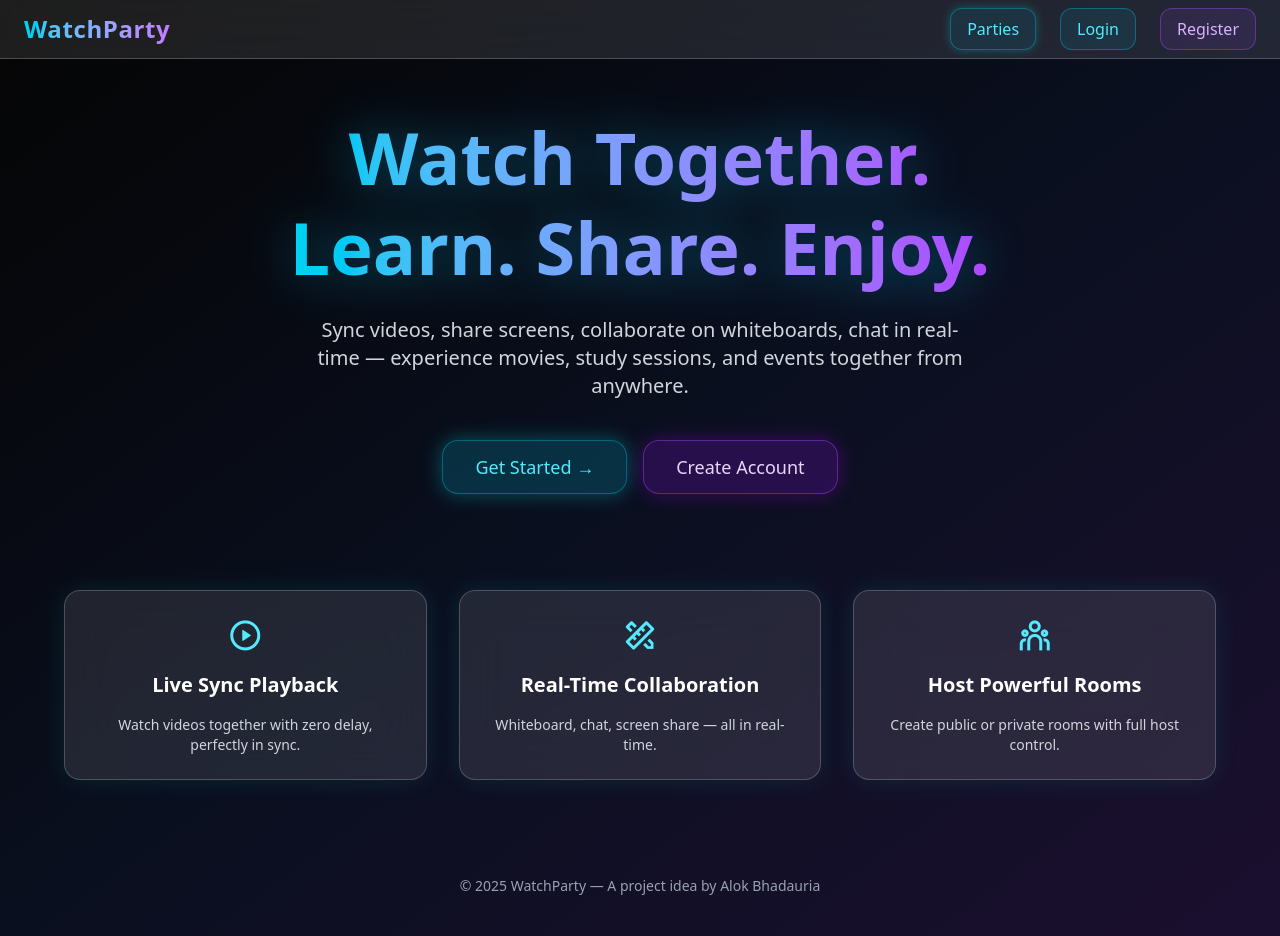
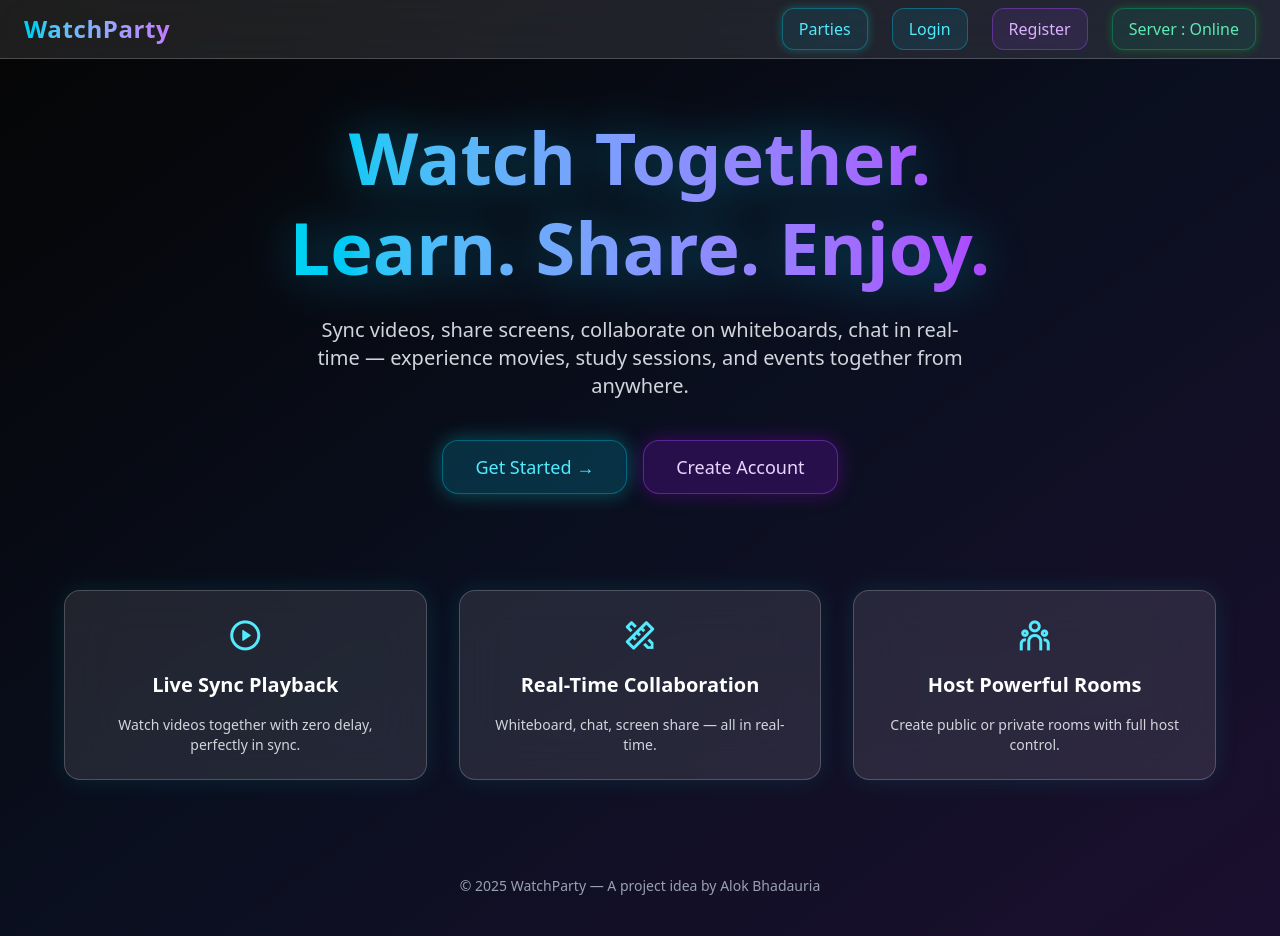
Before and after one commit to alok-bhadauria/WatchParty, a React (Vite) app in the folder frontend/: page / in a window 1280 px wide. Built offline with nearby package versions, Linux system fonts and the light colour scheme; no server answers.

Commit message:
Navbar update : Shows Server Status Now

```diff
--- a/frontend/src/components/Navbar.jsx
+++ b/frontend/src/components/Navbar.jsx
@@ -1,4 +1,4 @@
-import { useContext, useState } from "react";
+import { useContext, useState, useEffect } from "react";
 import { Link, useNavigate } from "react-router-dom";
 import { AuthContext } from "../context/AuthContext";
 
@@ -7,12 +7,34 @@ export default function Navbar() {
   const navigate = useNavigate();
   const [open, setOpen] = useState(false);
 
+  // ===============================
+  // 🔥 SERVER STATUS SYSTEM
+  // ===============================
+  const [status, setStatus] = useState("Checking...");
+
+  const checkServer = async () => {
+    setStatus("Connecting...");
+    try {
+      const res = await fetch(`${import.meta.env.VITE_API_URL.replace("/api", "")}`);
+      if (res.ok) setStatus("Online");
+      else setStatus("Offline");
+    } catch {
+      setStatus("Offline");
+    }
+  };
+
+  useEffect(() => {
+    checkServer(); // auto-check on load
+  }, []);
+
   return (
-    <nav className="
+    <nav
+      className="
       fixed top-0 left-0 w-full z-50 px-6 py-2
       bg-white/10 backdrop-blur-xl border-b border-white/20
       flex items-center justify-between
-    ">
+    "
+    >
       {/* Logo */}
       <Link
         to="/"
@@ -24,6 +46,7 @@ export default function Navbar() {
 
       {/* Desktop menu */}
       <div className="hidden md:flex items-center gap-6">
+
         <Link
           to="/parties"
           className="
@@ -77,6 +100,23 @@ export default function Navbar() {
             >
               Logout
             </button>
+
+            <button
+              onClick={checkServer}
+              className={`
+                px-4 py-2 rounded-xl border transition
+                shadow-[0_0_10px_rgba(0,255,0,0.25)]
+                ${
+                  status === "Online"
+                    ? "bg-emerald-500/10 border-emerald-500/40 text-emerald-300"
+                    : status === "Connecting..."
+                    ? "bg-yellow-500/10 border-yellow-500/40 text-yellow-300"
+                    : "bg-red-500/10 border-red-500/40 text-red-300"
+                }
+              `}
+            >
+          Server : {status}
+        </button>
           </>
         ) : (
           <>
@@ -101,6 +141,23 @@ export default function Navbar() {
             >
               Register
             </Link>
+
+            <button
+          onClick={checkServer}
+          className={`
+            px-4 py-2 rounded-xl border transition
+            shadow-[0_0_10px_rgba(0,255,0,0.25)]
+            ${
+              status === "Online"
+                ? "bg-emerald-500/10 border-emerald-500/40 text-emerald-300"
+                : status === "Connecting..."
+                ? "bg-yellow-500/10 border-yellow-500/40 text-yellow-300"
+                : "bg-red-500/10 border-red-500/40 text-red-300"
+            }
+          `}
+        >
+          Server : {status}
+        </button>
           </>
         )}
       </div>
@@ -115,15 +172,17 @@ export default function Navbar() {
 
       {/* Mobile dropdown */}
       {open && (
-        <div className="
+        <div
+          className="
           absolute top-14 left-0 w-full px-6 py-4
           bg-[#0a0f1f]/95 backdrop-blur-xl border-t border-white/10
           flex flex-col gap-4 md:hidden
-        ">
+        "
+        >
           <Link
             to="/parties"
             onClick={() => setOpen(false)}
-            className="text-cyan-300 px-3 py-2 rounded-lg bg-white/10 border border-white/20"
+            className="px-3 py-2 rounded-lg bg-white/10 border border-white/20 text-cyan-300 text-left"
           >
             Parties
           </Link>
@@ -133,7 +192,7 @@ export default function Navbar() {
               <Link
                 to="/profile"
                 onClick={() => setOpen(false)}
-                className="text-purple-300 px-3 py-2 rounded-lg bg-white/10 border border-white/20"
+                className="px-3 py-2 rounded-lg bg-white/10 border border-white/20 text-purple-300 text-left"
               >
                 <i className="ri-user-3-line mr-2"></i>
                 {user.username}
@@ -142,7 +201,7 @@ export default function Navbar() {
               <Link
                 to="/feedback"
                 onClick={() => setOpen(false)}
-                className="text-emerald-300 px-3 py-2 rounded-lg bg-white/10 border border-white/20"
+                className="px-3 py-2 rounded-lg bg-white/10 border border-white/20 text-emerald-300 text-left"
               >
                 Feedback
               </Link>
@@ -152,7 +211,7 @@ export default function Navbar() {
                   logout();
                   navigate("/login");
                 }}
-                className="text-red-300 px-3 py-2 rounded-lg bg-white/10 border border-white/20"
+                className="px-3 py-2 rounded-lg bg-white/10 border border-white/20 text-red-300 text-left"
               >
                 Logout
               </button>
@@ -162,19 +221,38 @@ export default function Navbar() {
               <Link
                 to="/login"
                 onClick={() => setOpen(false)}
-                className="text-cyan-300 px-3 py-2 rounded-lg bg-white/10 border border-white/20"
+                className="px-3 py-2 rounded-lg bg-white/10 border border-white/20 text-cyan-300 text-left"
               >
                 Login
               </Link>
               <Link
                 to="/register"
                 onClick={() => setOpen(false)}
-                className="text-purple-300 px-3 py-2 rounded-lg bg-white/10 border border-white/20"
+                className="px-3 py-2 rounded-lg bg-white/10 border border-white/20 text-purple-300 text-left"
               >
                 Register
               </Link>
+
             </>
           )}
+
+          {/* SERVER STATUS - MOBILE */}
+          <button
+            onClick={checkServer}
+            className={`
+              px-3 py-2 rounded-lg border text-left
+              ${
+                status === "Online"
+                  ? "bg-emerald-500/10 border-emerald-500/40 text-emerald-300"
+                  : status === "Connecting..."
+                  ? "bg-yellow-500/10 border-yellow-500/40 text-yellow-300"
+                  : "bg-red-500/10 border-red-500/40 text-red-300"
+              }
+            `}
+          >
+            Server Status : {status}
+          </button>
+
         </div>
       )}
     </nav>
```
